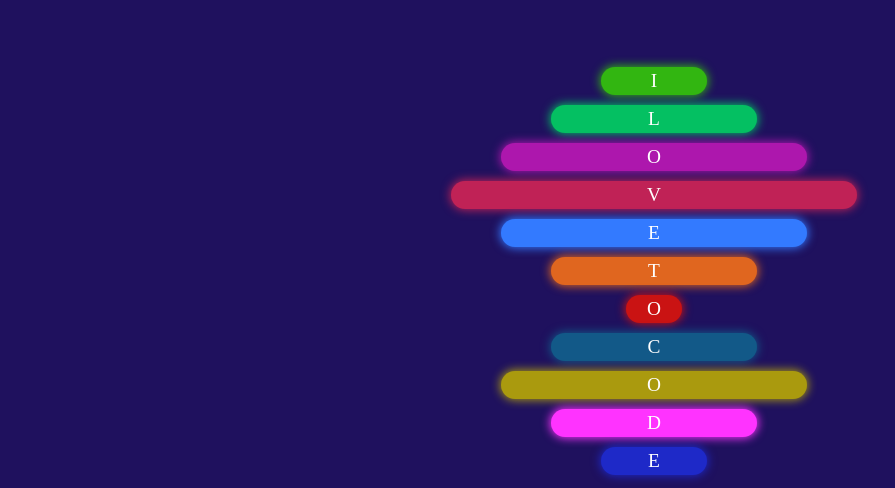
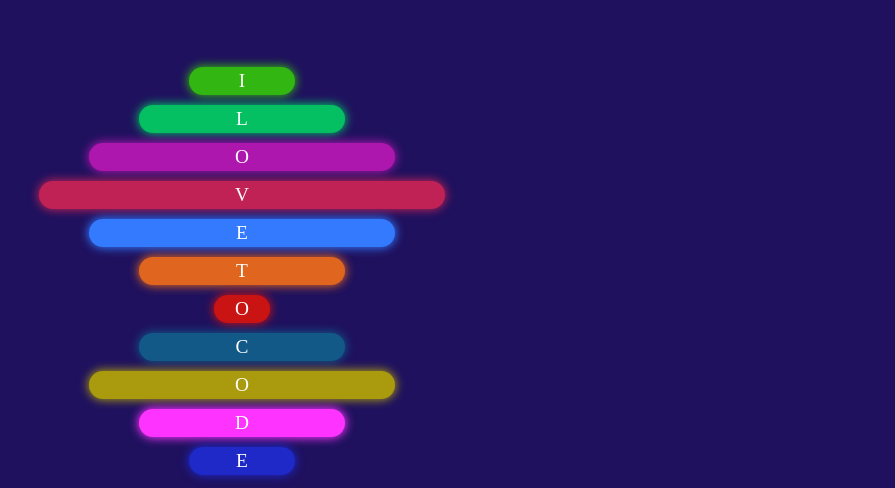
Before and after one commit to hernandoabella/i-love-to-code, a plain HTML site: page index.html in a window 1280 px wide. Shown: the part 356-844 px from the top of the page, without its empty margins (192-1087 px from the left). Drawn offline with Linux system fonts and the light colour scheme; a web font is replaced by a local one.

Commit message:
update styles.css

```diff
--- a/styles.css
+++ b/styles.css
@@ -15,7 +15,7 @@ body{
     position: absolute;
     transform: translate(-50% -50%);
     top: 50%;
-    left: 50%;
+    right: 50%;
 }
 
 .i{
```
